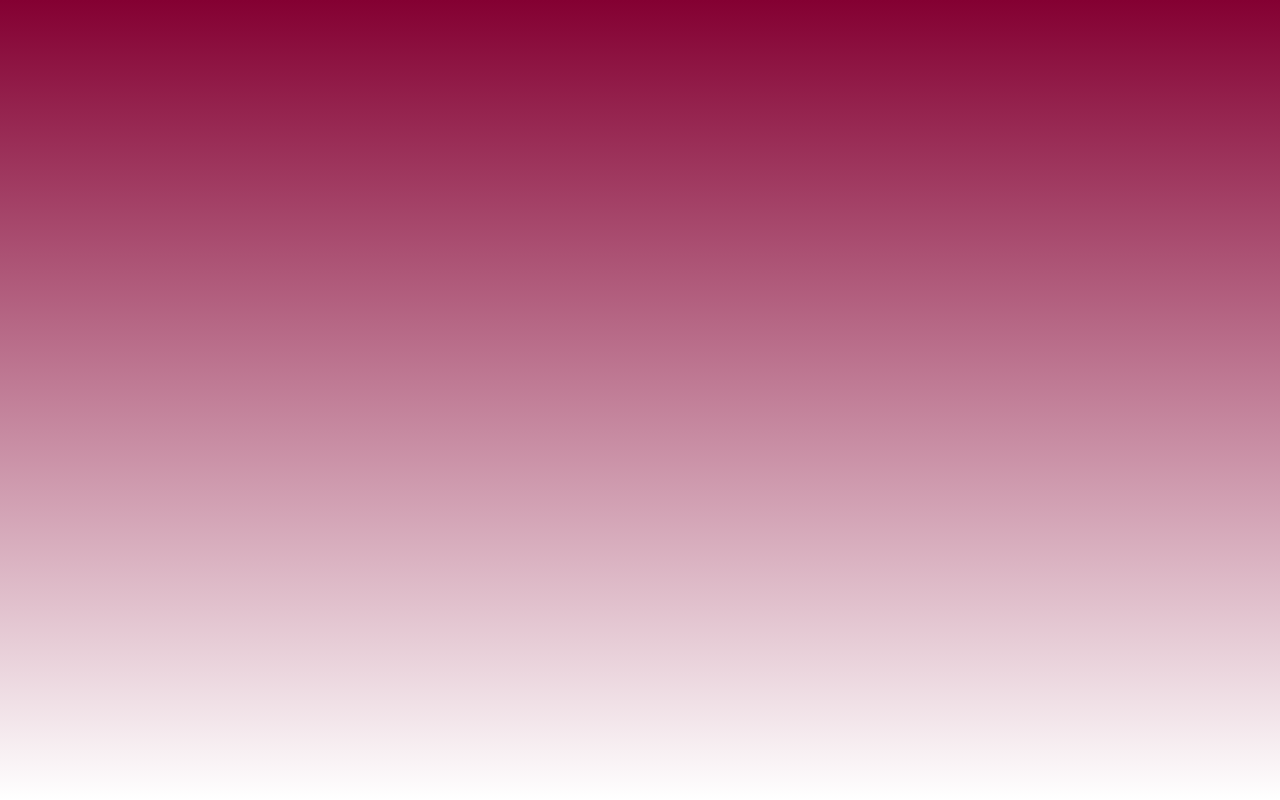
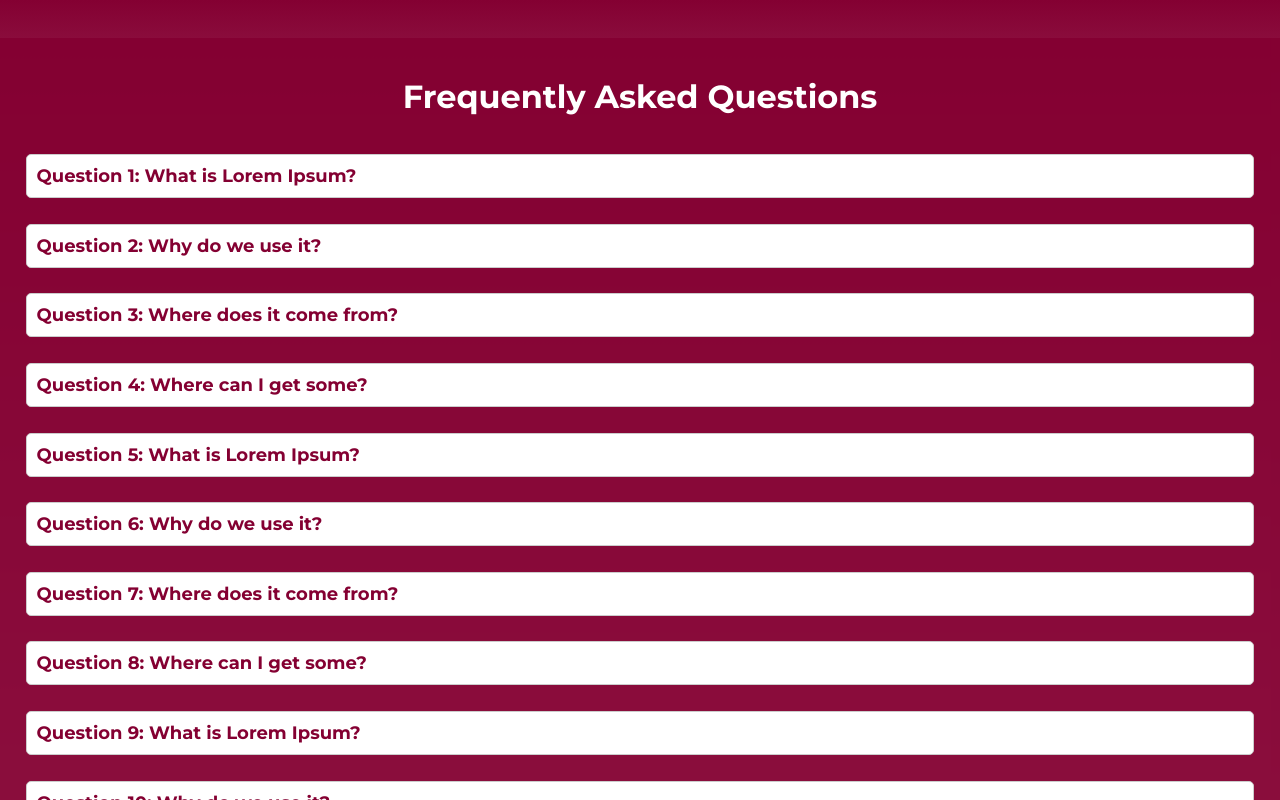
Before and after one commit to omarabbas1/Aubify, a React (Create React App) app: page /faq in a window 1280 px wide. Before the commit this address had no page. Built offline with nearby package versions, Linux system fonts and the light colour scheme.

Commit message:
FAQ page done needs population and testing

```diff
--- a/src/App.js
+++ b/src/App.js
@@ -6,6 +6,7 @@ import EmailVerification from './components/EmailVerification/EmailVerification'
 import VerificationSuccess from './components/EmailVerification/VerificationSuccess';
 import HomePage from './components/HomePage/HomePage';
 import CommentPage from './components/CommentPage/CommentPage';
+import FAQ from './components/FAQ/FAQ';
 
 function App() {
   return (
@@ -17,6 +18,7 @@ function App() {
           <Route path='/verification_success' element={<VerificationSuccess/>}/>
           <Route path='/homepage' element={<HomePage/>}/>
           <Route path='/posts/:postId/comments' element={<CommentPage/>}/>
+          <Route path='/faq' element={<FAQ/>}/>
         </Routes>
       </Router>
     </UserProvider>
--- /dev/null
+++ b/src/components/FAQ/FAQ.css
@@ -0,0 +1,63 @@
+/* FAQ container styles */
+.faq-container {
+    background-color: rgba(132, 0, 50, 0.95); /* Dark background color with some opacity */
+    color: #fff; /* White text color */
+    position: fixed; /* Fix the container position */
+    top: 0; /* Align to the top of the viewport */
+    right: 0; /* Align to the right of the viewport */
+    bottom: 0; /* Align to the bottom of the viewport */
+    left: 0; /* Align to the left of the viewport */
+    overflow-y: auto; /* Enable vertical scrolling if needed */
+    margin-top: 3%;
+}
+
+.faq-container h1 {
+    text-align: center;
+    margin-top: 3%;
+    margin-bottom: 3%;
+}
+
+/* FAQ list styles */
+.faq-list {
+    margin-top: 20px;
+}
+
+/* FAQ item styles */
+.faq-item {
+    border: 1px solid #ccc; /* Border around each FAQ item */
+    border-radius: 5px;
+    margin-bottom: 20px;
+    padding: 10px;
+    background-color: #fff; /* White background color */
+    margin: 2%;
+    cursor: pointer;
+}
+
+/* Question container styles */
+.question-container {
+    display: flex;
+    justify-content: space-between;
+    align-items: center;
+    cursor: pointer;
+}
+
+/* Question styles */
+.question {
+    font-size: 18px;
+    font-weight: bold;
+    word-wrap: break-word; /* Wrap long words onto a new line */
+    color: #840032; /* Dark red color */
+}
+
+/* Expand icon styles */
+.expand-icon {
+    font-size: 18px;
+}
+
+/* Answer styles */
+.answer {
+    margin-top: 10px;
+    font-size: 16px;
+    word-wrap: break-word; /* Wrap long words onto a new line */
+    color: #840032; /* Dark red color */
+}
--- /dev/null
+++ b/src/components/FAQ/FAQ.jsx
@@ -0,0 +1,74 @@
+import React, { useState } from 'react';
+import './FAQ.css';
+import Navbar from '../NavBar/Navbar';
+
+const FAQ = () => {
+  const [expandedIndex, setExpandedIndex] = useState(null);
+
+  const faqData = [
+    {
+      question: 'Question 1: What is Lorem Ipsum?',
+      answer: 'Answer 1: Lorem Ipsum is simply dummy text of the printing and typesetting industry.',
+    },
+    {
+      question: 'Question 2: Why do we use it?',
+      answer: 'Answer 2: It is a long established fact that a reader will be distracted by the readable content of a page when looking at its layout.',
+    },
+    {
+      question: 'Question 3: Where does it come from?',
+      answer: 'Answer 3: Contrary to popular belief, Lorem Ipsum is not simply random text.',
+    },
+    {
+      question: 'Question 4: Where can I get some?',
+      answer: 'Answer 4: There are many variations of passages of Lorem Ipsum available, but the majority have suffered alteration in some form, by injected humour, or randomised words.',
+    },
+    {
+      question: 'Question 5: What is Lorem Ipsum?',
+      answer: 'Answer 5: Lorem Ipsum is simply dummy text of the printing and typesetting industry.',
+    },
+    {
+      question: 'Question 6: Why do we use it?',
+      answer: 'Answer 6: It is a long established fact that a reader will be distracted by the readable content of a page when looking at its layout.',
+    },
+    {
+      question: 'Question 7: Where does it come from?',
+      answer: 'Answer 7: Contrary to popular belief, Lorem Ipsum is not simply random text.',
+    },
+    {
+      question: 'Question 8: Where can I get some?',
+      answer: 'Answer 8: There are many variations of passages of Lorem Ipsum available, but the majority have suffered alteration in some form, by injected humour, or randomised words.',
+    },
+    {
+      question: 'Question 9: What is Lorem Ipsum?',
+      answer: 'Answer 9: Lorem Ipsum is simply dummy text of the printing and typesetting industry.',
+    },
+    {
+      question: 'Question 10: Why do we use it?',
+      answer: 'Answer 10: It is a long established fact that a reader will be distracted by the readable content of a page when looking at its layout.',
+    },
+  ];
+
+  const toggleAnswer = (index) => {
+    setExpandedIndex(expandedIndex === index ? null : index);
+  };
+
+  return (
+    <div className="faq-container">
+        <h1>Frequently Asked Questions</h1>
+        <div className="faq-list">
+            {/* Map through the FAQ data to render questions and answers */}
+            {faqData.map((item, index) => (
+            <div key={index} className="faq-item">
+                <div className="question-container" onClick={() => toggleAnswer(index)}>
+                <span className="question">{item.question}</span>
+                <span className="expand-icon">{expandedIndex === index ? "-" : "+"}</span>
+                </div>
+                {expandedIndex === index && <div className="answer">{item.answer}</div>}
+            </div>
+            ))}
+        </div>
+    </div>
+  );
+};
+
+export default FAQ;
--- a/src/components/SideBar/SideBar.jsx
+++ b/src/components/SideBar/SideBar.jsx
@@ -1,6 +1,6 @@
 import React  from 'react';
 import { useNavigate, } from 'react-router-dom';
-import './SideBar.css'; // Import your CSS file for styling
+import './SideBar.css';
 
 const SideBar = ({ isOpen, onClose, onSignOut }) => {
     const navigate = useNavigate();
@@ -9,6 +9,10 @@ const SideBar = ({ isOpen, onClose, onSignOut }) => {
         navigate('/homepage');
     };
 
+    const handleNavigateToFAQ = () => {
+        navigate('/faq');
+      };
+
     return (
         <div className={`sidebar ${isOpen ? 'active' : ''}`}>
             <div className="sidebar-header">
@@ -16,8 +20,8 @@ const SideBar = ({ isOpen, onClose, onSignOut }) => {
                 <button className="close-button" onClick={onClose}>X</button>
             </div>
             <ul>
-                <li><button className="menu-option" onClick={() => console.log('User Profile clicked')}>User Profile</button></li>
-                <li><button className="menu-option" onClick={() => console.log('FAQ clicked')}>FAQ</button></li>
+                <li><button className="menu-option" onClick={() => console.log('user profile clicked')}>User Profile</button></li>
+                <li><button className="menu-option" onClick={handleNavigateToFAQ}>FAQ</button></li>
                 <li><button className="menu-option" onClick={handleReturnToHomepage}>Return to Homepage</button></li>
                 <li><button className="menu-option" onClick={onSignOut}>Sign Out</button></li>
             </ul>
```
